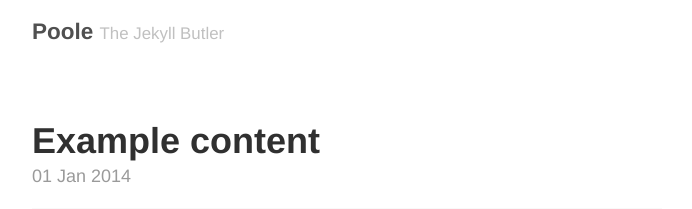
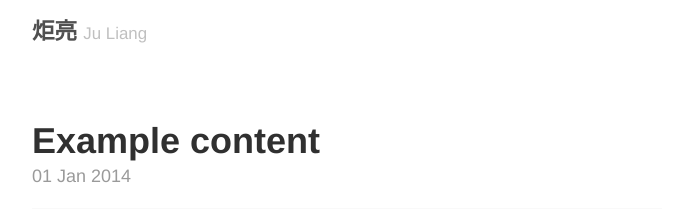
Before and after one commit to Ju-Liang/Ju-Liang.github.io, a Jekyll site: the page built from index.html, in a window 1280 px wide and 900 px high. Shown: the top 209 px of the window, without its empty margins (293-985 px from the left). Built offline with Jekyll 4.4.1, drawn with Linux system fonts in a browser that asks for light colours; the list of posts is cut into pages by our own code.

Commit message:
Update _config.yml

```diff
--- a/_config.yml
+++ b/_config.yml
@@ -5,9 +5,9 @@ permalink:           pretty
 relative_permalinks: true
 
 # Setup
-title:               Poole
-tagline:             The Jekyll Butler
-url:                 http://getpoole.com
+title:               炬亮
+tagline:             Ju Liang
+url:                 http://ju-liang.github.io/
 paginate:            1
 baseurl:             ""
 
@@ -20,11 +20,11 @@ sass:
 
 # About/contact
 author:
-  name:              Mark Otto
-  url:               https://twitter.com/mdo
-  email:             markdotto@gmail.com
+  name:              炬亮
+  url:               http://ju-liang.github.io/
+  email:             894078373@qq.com
 
 # Custom vars
 version:             1.0.0
 github:
-  repo:              https://github.com/poole/poole
+  repo:              https://github.com/Ju-Liang
```
